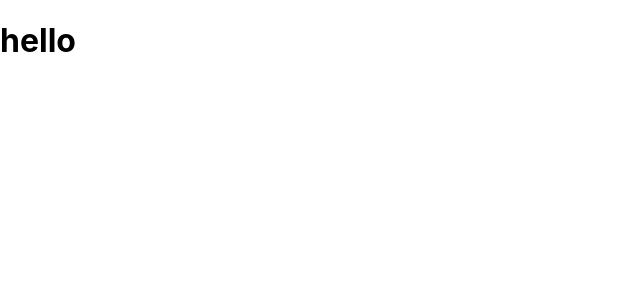
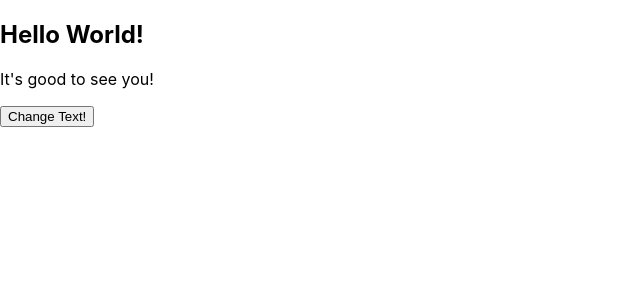
Before and after one commit to jordanje/emissions-project, a React (Create React App) app in the folder client/: page / in a window 1280 px wide. Shown: the top 300 px of the page, without its empty margins (0-640 px from the left). Built offline with nearby package versions, Linux system fonts and the light colour scheme.

Commit message:
writing tests for component

```diff
--- a/client/src/App.js
+++ b/client/src/App.js
@@ -1,4 +1,5 @@
 import { useState, useEffect } from "react";
+import Greeting from "./components/Greeting";
 
 function App() {
   const [count, setCount] = useState(0);
@@ -31,10 +32,7 @@ function App() {
 
   return (
     <div className="App">
-      <h1>hello</h1>
-      <div>
-
-      </div>
+      <Greeting />
     </div>
 
   );
--- /dev/null
+++ b/client/src/components/Greeting.js
@@ -0,0 +1,17 @@
+import { useState } from 'react';
+
+export default function Greeting() {
+  const [ changedText, setChangedText ] = useState(false);
+
+  const changedTextHandler = () => {
+    setChangedText(true)
+  }
+
+  return (
+    <div>
+      <h2>Hello World!</h2>
+     {changedText ? <p>Changed!</p> : <p>It's good to see you!</p> }
+      <button onClick={changedTextHandler}>Change Text!</button>
+    </div>
+  )
+}
```
Also changed, not shown: 2 other files (tests, documents, lock files or other folders).
